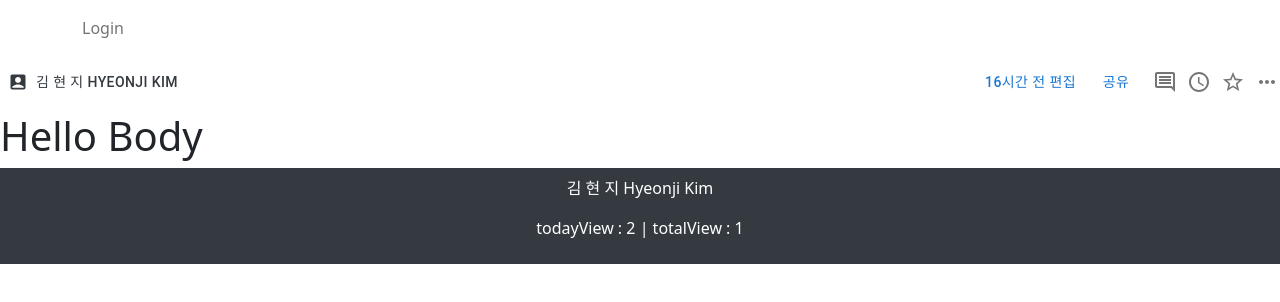
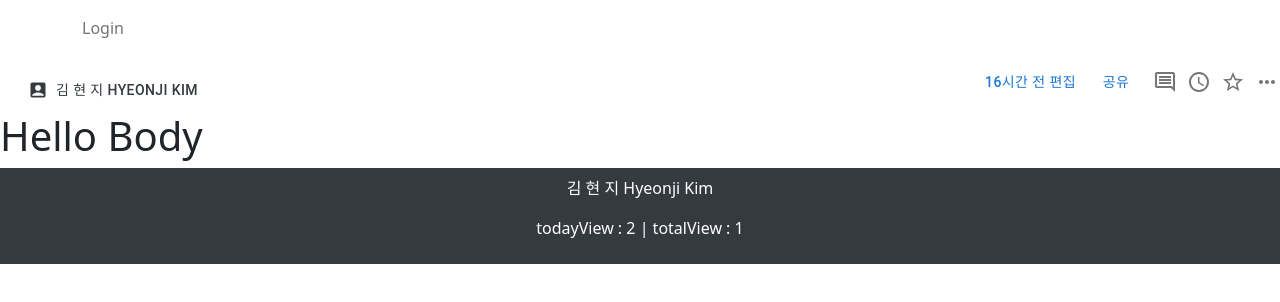
Before and after one commit to khg0343/portfolio, a React (Create React App) app in the folder client/: page / in a window 1280 px wide. Shown: the top 302 px of the page. Built offline with nearby package versions, Linux system fonts and the light colour scheme.

Commit message:
Fix Typo

```diff
--- a/client/src/components/header.js
+++ b/client/src/components/header.js
@@ -15,7 +15,7 @@ const Header = () => {
       <Row>
         {/* <Col>icon</Col> */}
         <Col className="m-2" xs="auto">
-          <Row clasName="m-2">
+          <Row className="m-2">
             <Button variant="" startIcon={<AccountBoxIcon />}>
               김 현 지 Hyeonji Kim
             </Button>
```
